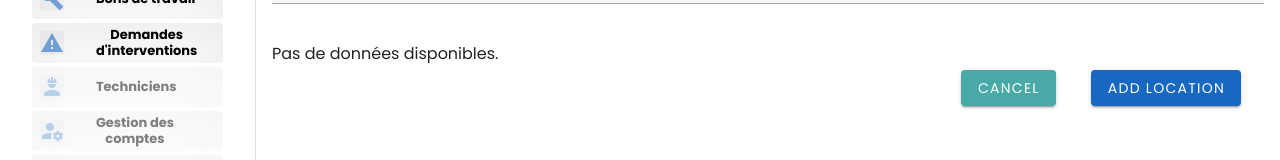
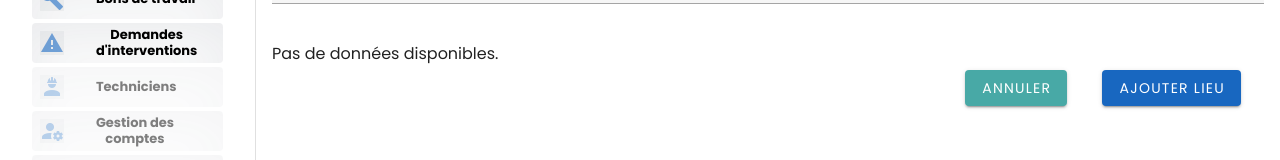
Before and after one commit to JDRSinclair/GIMAO, a Vue app in the folder frontend/: page /CreateLocation in a window 1280 px wide. Shown: the part 218-378 px from the top of the page. Built offline with nearby package versions, Linux system fonts and the light colour scheme; no server answers; the HTML template or start-up script is replaced by a standard one.

Commit message:
Correction Ajouter Lieu

```diff
--- a/frontend/src/views/DataManagement/Locations/CreateLocation.vue
+++ b/frontend/src/views/DataManagement/Locations/CreateLocation.vue
@@ -54,10 +54,10 @@
 
           <v-row justify="end">
             <v-btn color="secondary" class="mt-4 rounded" @click="go_back" style="border-radius: 0; margin-right: 35px;" large>
-              Cancel
+              Annuler
             </v-btn>
             <v-btn type="submit" color="primary" class="mt-4 rounded" style="border-radius: 0 ;margin-right: 35px;" large>
-              Add Location
+              Ajouter Lieu
             </v-btn>
           </v-row>
         </v-form>
```
